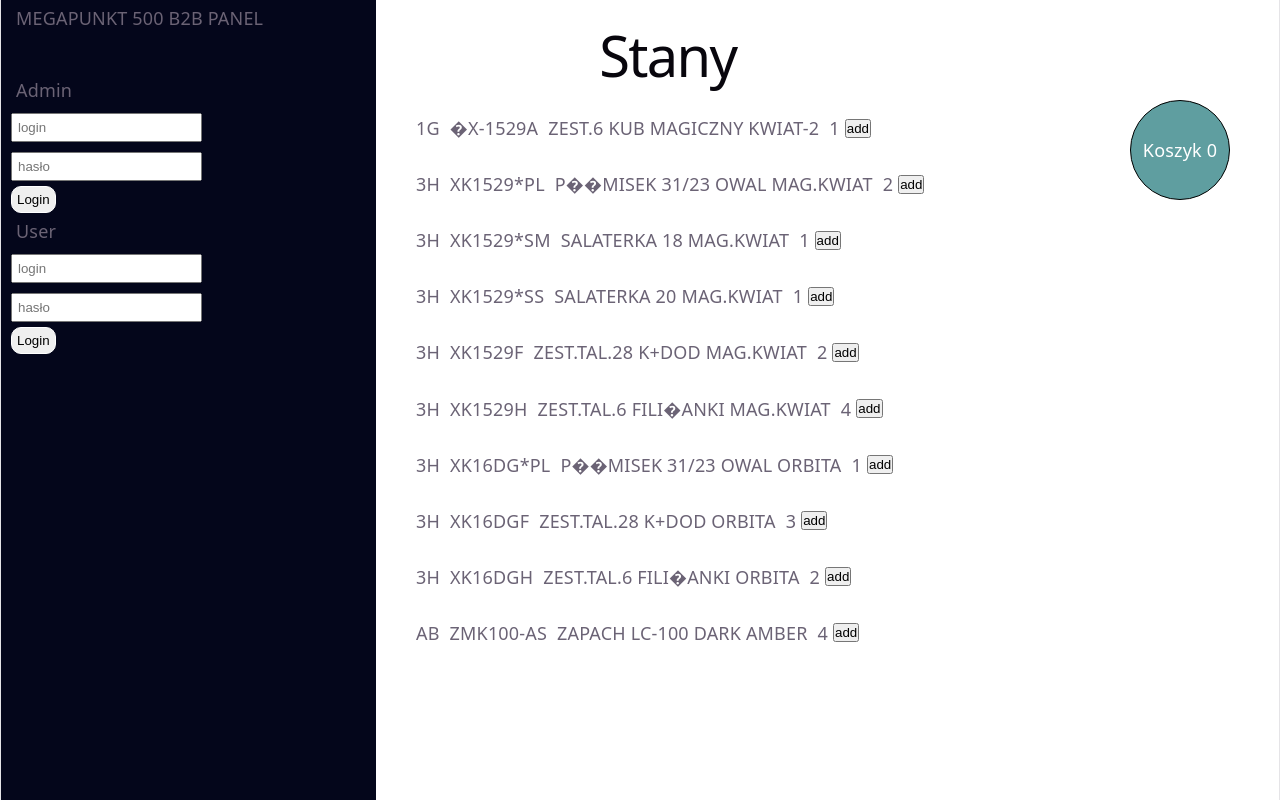
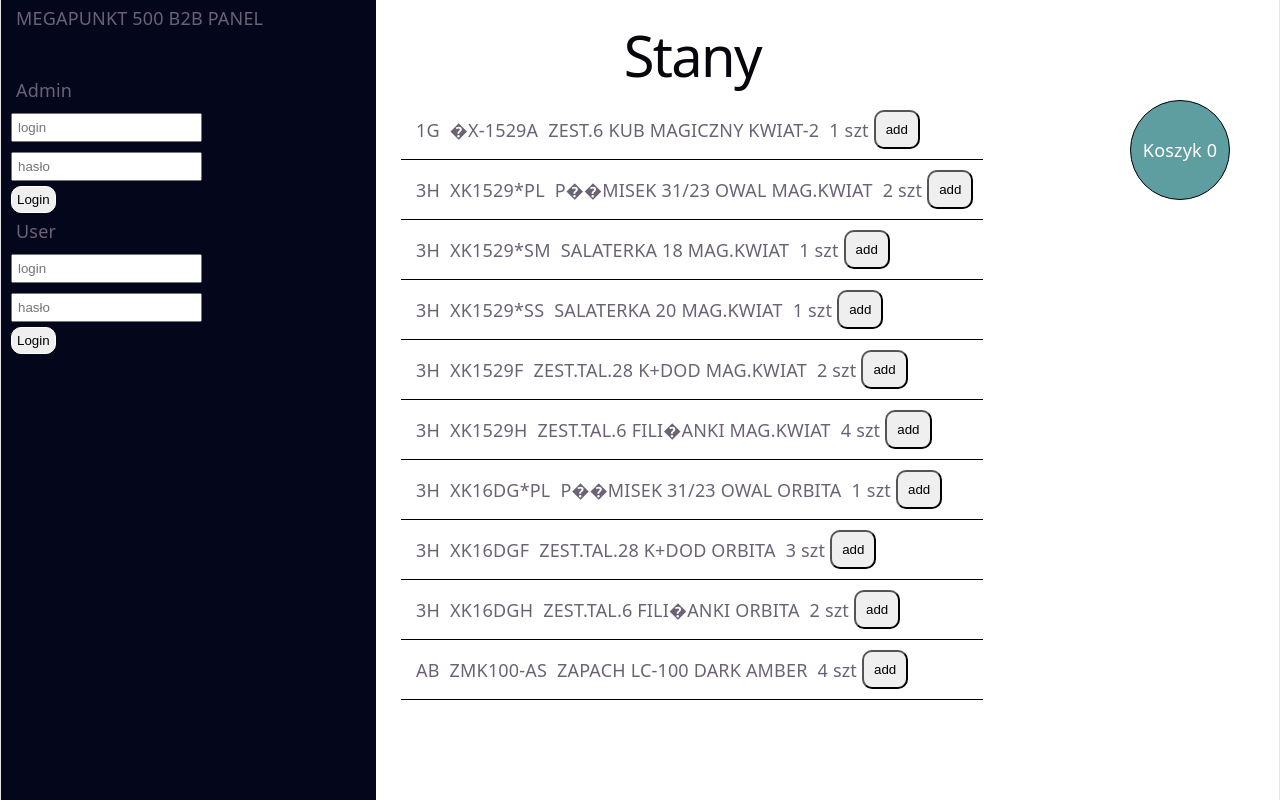
Before and after one commit to marcinoles87/orderApp, a React (Vite) app: page / in a window 1280 px wide. Built offline with nearby package versions, Linux system fonts and the light colour scheme.

Commit message:
add zamowienie

```diff
--- a/src/App.css
+++ b/src/App.css
@@ -76,6 +76,12 @@
 }
 
 .koszyk-container a{
+  display: flex;
+  justify-content: center;
+  align-items: center;
+  width: 100%;
+  height: 100%;
+  height: max-content;
   text-decoration: none;
   color:white;
 
@@ -101,10 +107,18 @@
   align-items: center;
   padding: 10px;
   margin: auto 15px;
+  border-bottom: 1px solid black;
 }
 
 .stany-data p{
   margin: 5px;
+}
+
+.stany-data button{
+  width: max-content;
+  padding:10px 10px;
+  border-radius: 10px;
+  cursor: pointer;
 }
 
 .table tbody th tr{
--- a/src/assets/components/Stany.jsx
+++ b/src/assets/components/Stany.jsx
@@ -44,7 +44,7 @@ function Stany({setKoszyk}) {
                                 <p>{item.GRUPA} </p>
                                 <p>{item.INDEKS} </p>
                                 <p>{item.NAZWA} </p>
-                                <p>{Math.trunc(item.STAN_KIL)} </p>
+                                <p>{Math.trunc(item.STAN_KIL)} szt </p>
                                 <button onClick={ () => addItem(item)}> add</button>
 
                             </div>
--- a/src/assets/components/Zamowienie.jsx
+++ b/src/assets/components/Zamowienie.jsx
@@ -12,6 +12,8 @@ function Zamowienie({koszyk}) {
 };
 
 const tdStyle = {
+    marginLeft: "10px",
+
   textAlign : 'left',
   borderBottom: "1px solid #eee",
   padding: "8px",
@@ -38,7 +40,7 @@ function getColor(stock) {
       <tbody>
         {koszyk.map((item) => (
           <tr key={item.sku} style={{textAlign :'center'}}>
-            <td style={tdStyle}>{item.NAZWA}</td>
+            <td style={tdStyle}>{item.NAZWA.slice(0,30)}</td>
             <td style={tdStyle}>{item.INDEKS}</td>
             <td style={tdStyle}>1szt</td>
             <td style={{ ...tdStyle, color: getColor(item.STAN_KIL) }}>
```
